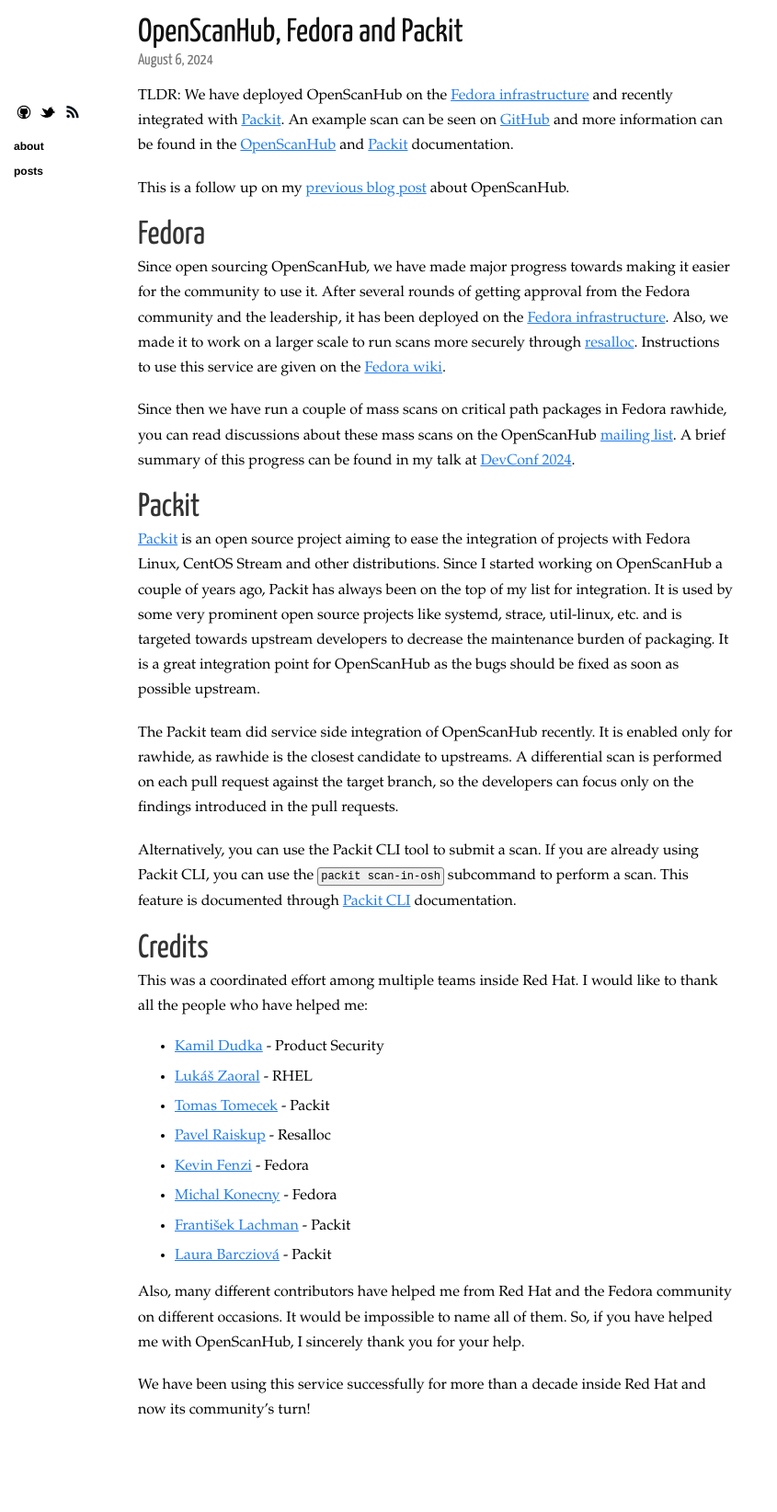
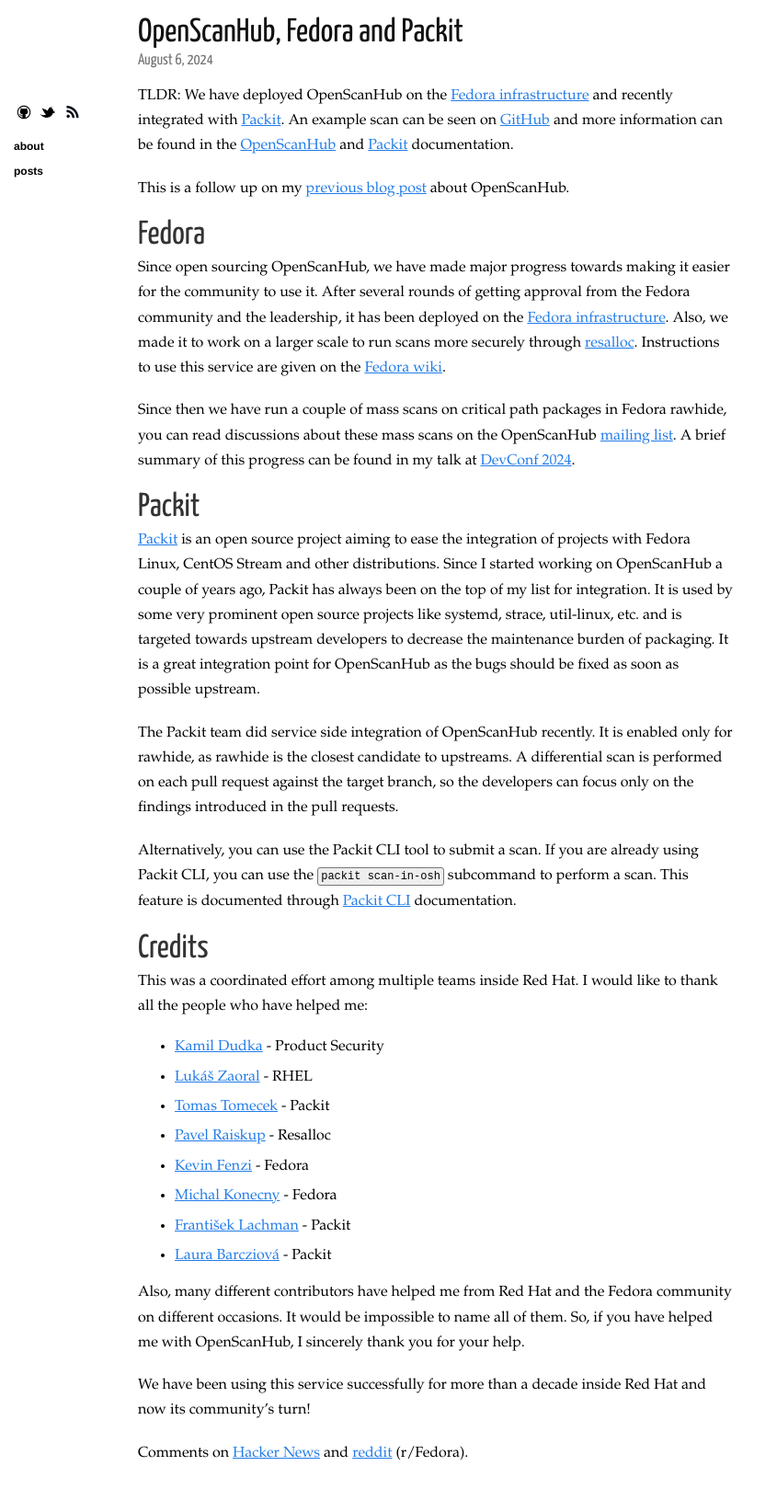
Before and after one commit to siteshwar/siteshwar.github.io, a Jekyll site: the page built from _posts/2024-08-06-openscanhub-fedora-and-packit.md, in a window 1280 px wide. Shown: the whole page at 92% size, without its empty margins (0-845 px from the left). Built offline with Jekyll 4.4.1, drawn with Linux system fonts in a browser that asks for light colours; nearby versions of some CDN libraries; before the commit the page ends 1598 px from its top, so only the background shows below that.

Commit message:
Add link to Hacker News and reddit for latest post
Signed-off-by: Siteshwar Vashisht <svashisht@redhat.com>

```diff
--- a/_posts/2024-08-06-openscanhub-fedora-and-packit.md
+++ b/_posts/2024-08-06-openscanhub-fedora-and-packit.md
@@ -35,3 +35,5 @@ This was a coordinated effort among multiple teams inside Red Hat. I would like
 Also, many different contributors have helped me from Red Hat and the Fedora community on different occasions. It would be impossible to name all of them. So, if you have helped me with OpenScanHub, I sincerely thank you for your help.
 
 We have been using this service successfully for more than a decade inside Red Hat and now its community’s turn!
+
+Comments on [Hacker News](https://news.ycombinator.com/item?id=41168166) and [reddit](https://www.reddit.com/r/Fedora/comments/1ela502/openscanhub_fedora_and_packit/) (r/Fedora).
```
